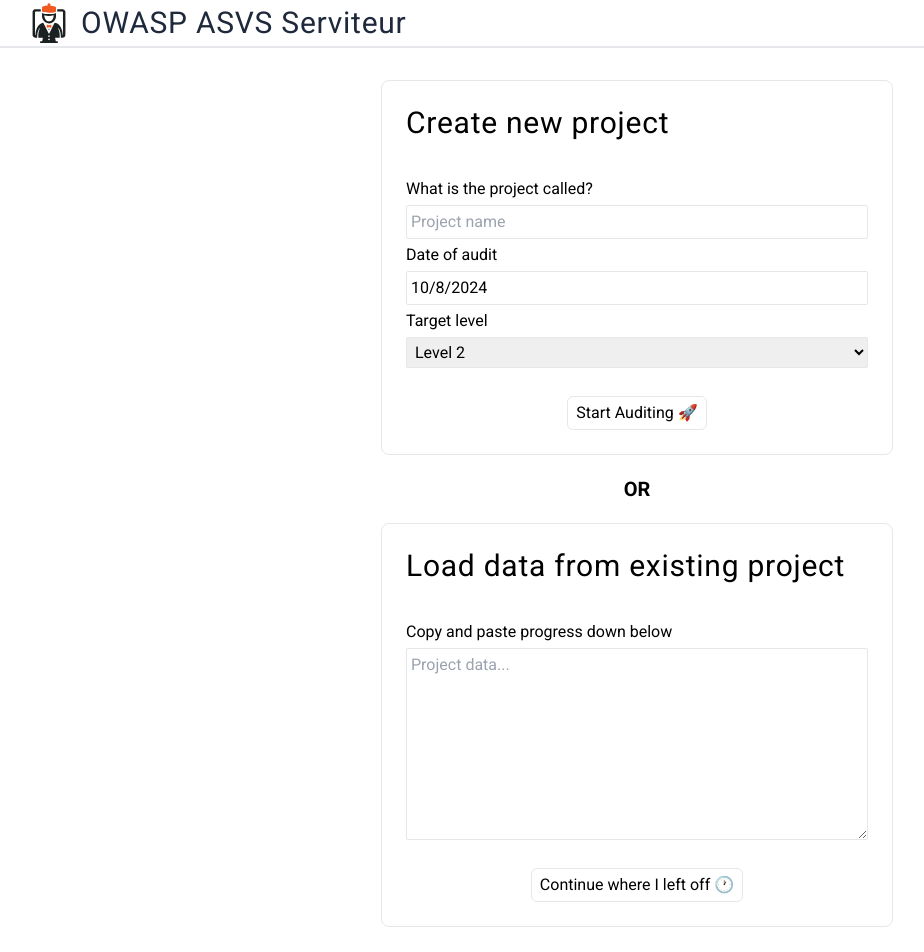
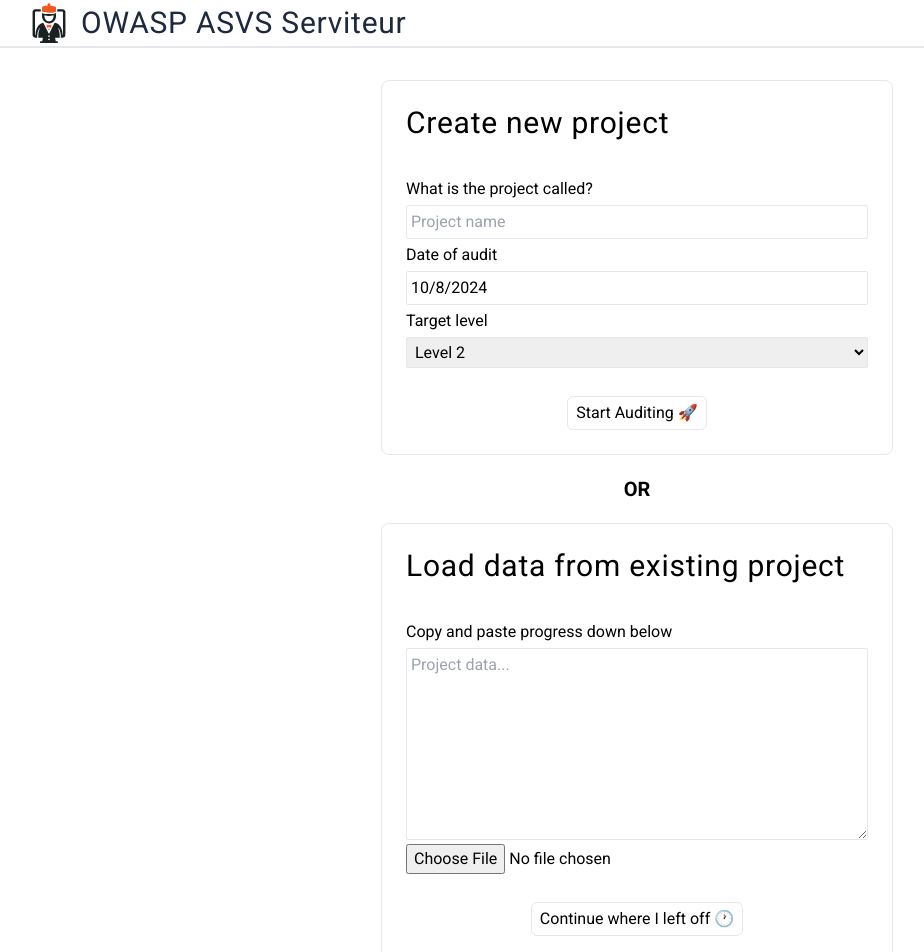
Before and after one commit to Matej4545/ASVS-Serviteur, a React (Vite) app: page / in a window 1280 px wide. Shown: the top 952 px of the page, without its empty margins (3-927 px from the left). Built offline with nearby package versions, Linux system fonts and the light colour scheme.

Commit message:
Fix reset

```diff
--- a/src/Audit.tsx
+++ b/src/Audit.tsx
@@ -20,7 +20,7 @@
 
   useEffect(() => {
     updateResults(progress as ASVSAuditResult[]);
-  }, [progress, updateResults]);
+  }, [progress]);
 
   function formatCategories(categories: any[]) {
     return categories
--- a/src/Projects.tsx
+++ b/src/Projects.tsx
@@ -19,6 +19,14 @@
         e.preventDefault();
         loadExistingProject(data)
     }
+
+  async function handleFileSelected(e: any): void {
+    e.preventDefault();
+    if (e.target.files) {
+      setData(await e.target.files[0].text());
+      loadExistingProject(data)
+    }
+  }
 
     return(<div className="">
     <form action="" className="border rounded-lg flex flex-col p-6 max-w-lg mx-auto gap-1">
@@ -46,7 +54,7 @@
     <h1 className="pb-8">Load data from existing project</h1>
     <label htmlFor="content">Copy and paste progress down below</label>
         <textarea  name="content" placeholder="Project data..." value={data} onChange={(e) => setData(e.target.value)} className="border rounded-sm p-1 min-w-24 min-h-48"/>
-
+          <input type="file" placeholder="Or select file" name="file" onChange={e => handleFileSelected(e)}></input>
           <button className="border rounded-md w-fit px-2 mt-6 py-1 hover:bg-orange-600 hover:text-white transition mx-auto" onClick={handleLoad}>Continue where I left off 🕐</button>
     </form>
 
```
